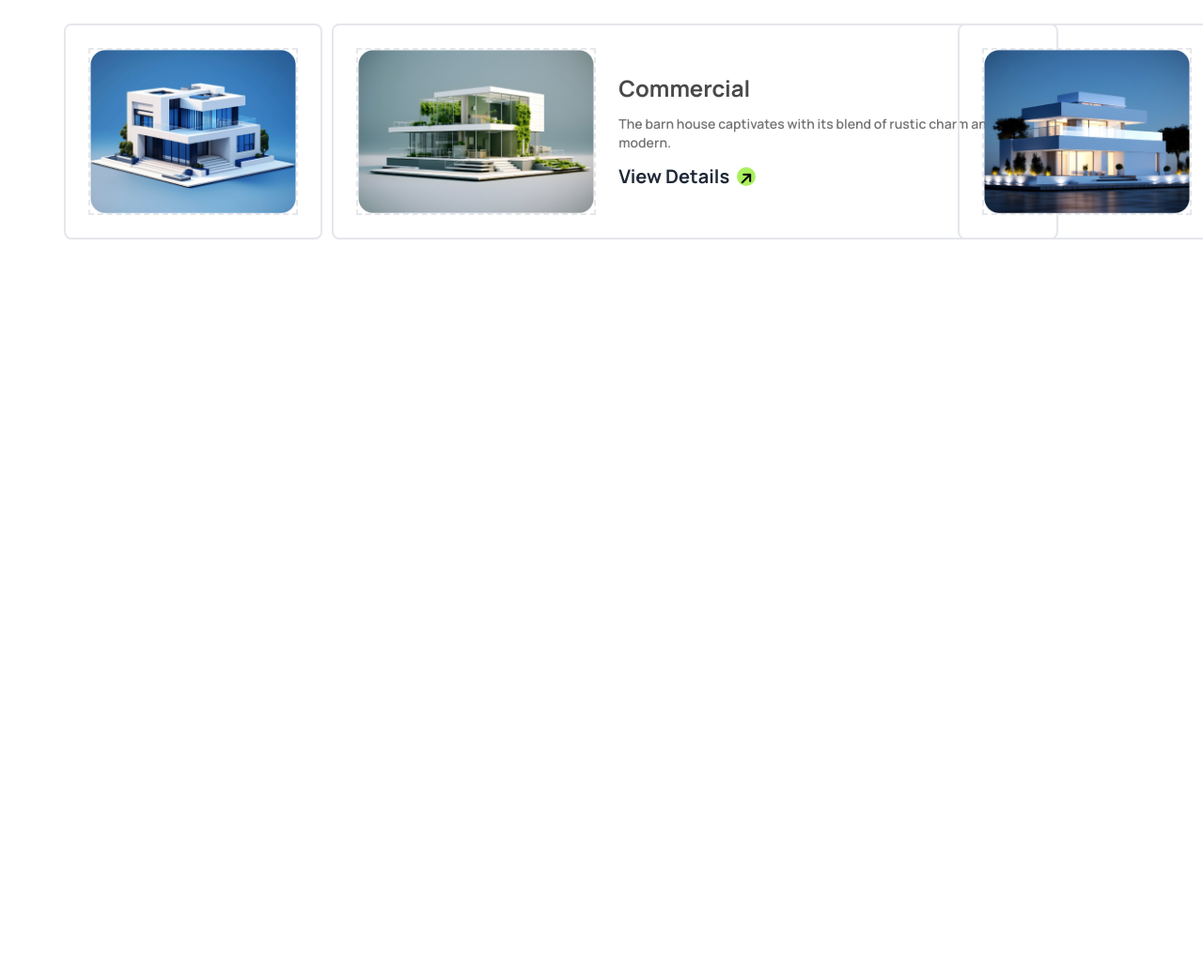
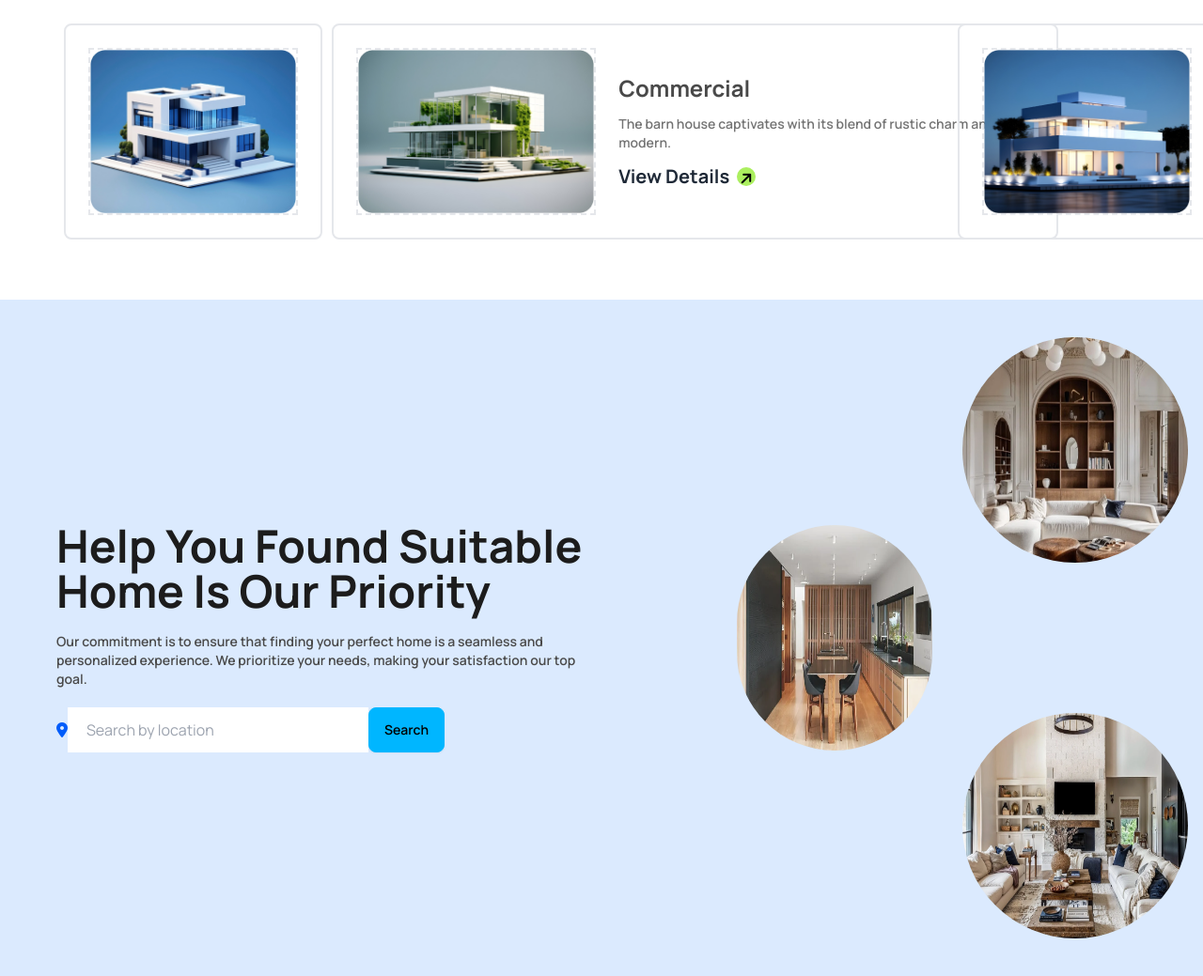
Before and after one commit to AbdullahAlTowsif/Rinterio-Tailwind-daisy-UI, a plain HTML site: page index.html in a window 1280 px wide. Shown: the part 2307-3346 px from the top of the page at 94% size. Before the commit the page ends 2562 px from the top, so only its background shows below. Drawn offline with nearby package versions, Linux system fonts and the light colour scheme.

Commit message:
unique section designed

```diff
--- a/index.html
+++ b/index.html
@@ -230,6 +230,31 @@
                 </div>
             </div>
         </section>
+
+        <section class=" mt-16 bg-blue-100">
+            <div class="md:container md:mx-auto flex flex-col lg:flex-row justify-start items-center">
+                <div class="lg:w-[600px] space-y-5 lg:ml-10 p-5">
+                    <h2 class="text-2xl lg:text-5xl font-bold text-[#1C1C1C]">Help You Found Suitable Home Is Our Priority</h2>
+                    <p class="text-sm font-semibold text-major-two">Our commitment is to ensure that finding your perfect home is a seamless and personalized experience. We prioritize your needs, making your satisfaction our top goal.</p>
+                    <div class="flex justify-start items-center">
+                        <i class="fa-solid fa-location-dot" style="color: #005cfa;"></i>
+                        <input class="lg:w-80 h-12 pl-5" placeholder="Search by location" type="text">
+                        <button class="btn btn-info">Search</button>
+                    </div>
+                </div>
+                <div class="space-y-2 lg:space-y-0">
+                    <div>
+                        <img class="lg:relative lg:top-10 lg:-right-96 w-60 h-60 rounded-full" src="assets/unique 1.png" alt="">
+                    </div>
+                    <div>
+                        <img class="lg:relative lg:left-36 w-52 h-60 rounded-full" src="assets/unique 2.png" alt="">
+                    </div>
+                    <div>
+                        <img class="lg:relative lg:-top-10 lg:-right-96 w-60 h-60 rounded-full" src="assets/unique 3.png" alt="">
+                    </div>
+                </div>
+            </div>
+        </section>
     </main>
 
     <footer></footer>
```
Also changed, not shown: assets/unique 1.png (added), assets/unique 2.png (added), assets/unique 3.png (added).
